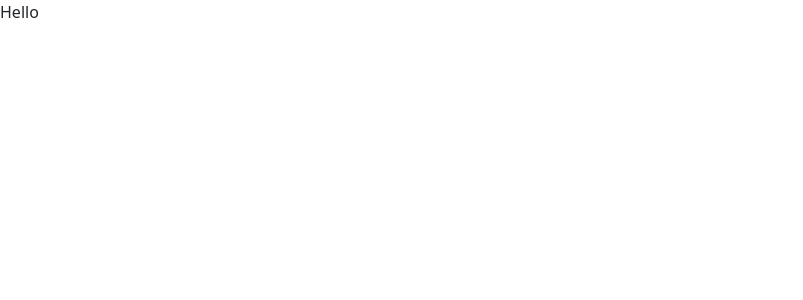
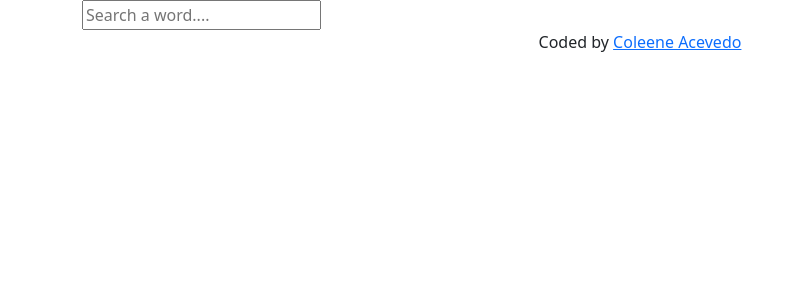
Before and after one commit to cmvce/dictionary-project, a React (Create React App) app: page / in a window 1280 px wide. Shown: the top 300 px of the page, without its empty margins (0-803 px from the left). Built offline with nearby package versions, Linux system fonts and the light colour scheme.

Commit message:
Added search engine

```diff
--- a/src/App.css
+++ b/src/App.css
@@ -0,0 +1,7 @@
+.App {
+  margin: 0 auto;
+}
+
+.App footer {
+  text-align: center;
+}
--- a/src/App.js
+++ b/src/App.js
@@ -1,7 +1,20 @@
 import "./App.css";
+import SearchEngine from "./Dictionary";
 
 function App() {
-  return <div className='App'>Hello</div>;
+  return (
+    <div className='App'>
+      <div className='container'>
+        <SearchEngine />
+      </div>
+      <footer>
+        Coded by{" "}
+        <a href='#' target='blank_'>
+          Coleene Acevedo
+        </a>
+      </footer>
+    </div>
+  );
 }
 
 export default App;
--- /dev/null
+++ b/src/Dictionary.js
@@ -0,0 +1,26 @@
+import React, { useState } from "react";
+
+export default function Dictionary() {
+  const [keyword, setKeyword] = useState("");
+  function search(event) {
+    event.preventDefault();
+    alert(`Searching for ${keyword}`);
+  }
+
+  function updateKeyword(event) {
+    setKeyword(event.target.value);
+  }
+
+  return (
+    <div className='Dictionary'>
+      <form onSubmit={search}>
+        <input
+          type='search'
+          autofocus={true}
+          placeholder='Search a word....'
+          onChange={updateKeyword}
+        />
+      </form>
+    </div>
+  );
+}
```
